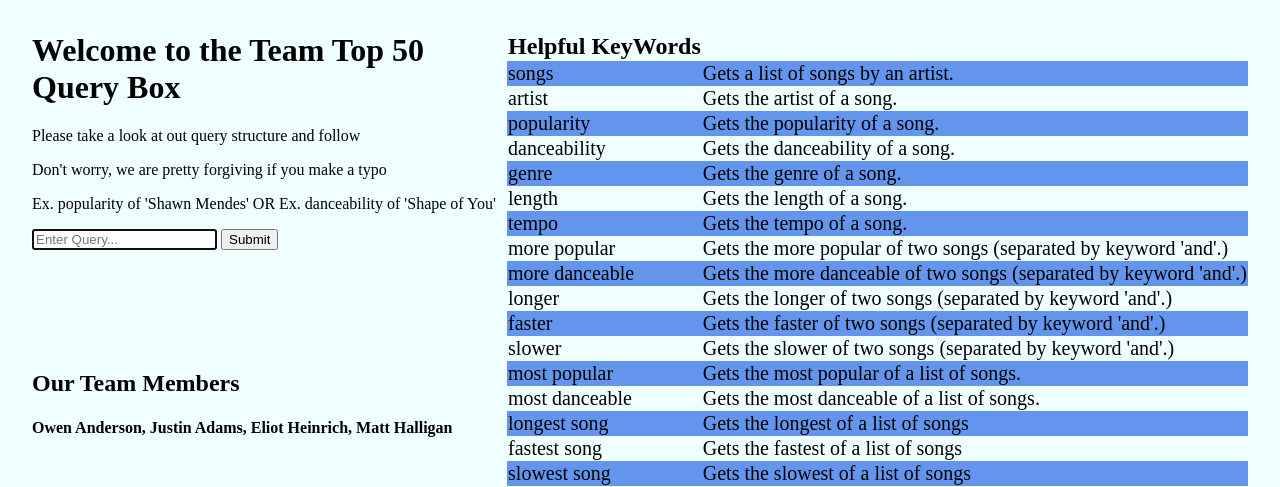
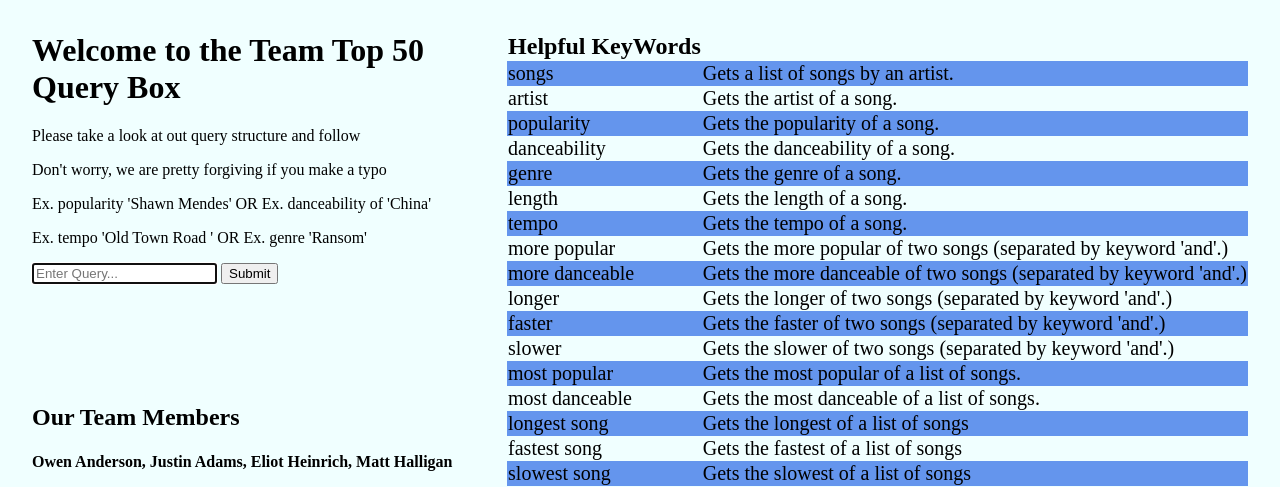
Before and after one commit to justcadams/TeamTop50, a Flask app: page / in a window 1280 px wide. Shown: the top 487 px of the page. Run offline with Flask 2, Linux system fonts and the light colour scheme.

Commit message:
updates to the html to reflect functioning queries

```diff
--- a/templates/index.html
+++ b/templates/index.html
@@ -56,7 +56,8 @@
 <h1>Welcome to the Team Top 50 Query Box</h1>
 <p>Please take a look at out query structure and follow</p>
 <p>Don't worry, we are pretty forgiving if you make a typo</p>
-<p>Ex. popularity of 'Shawn Mendes' OR Ex. danceability of 'Shape of You'</p>
+<p>Ex. popularity 'Shawn Mendes' OR Ex. danceability of 'China'</p>
+<p>Ex. tempo 'Old Town Road ' OR Ex. genre 'Ransom'</p>
 
 
 
```
